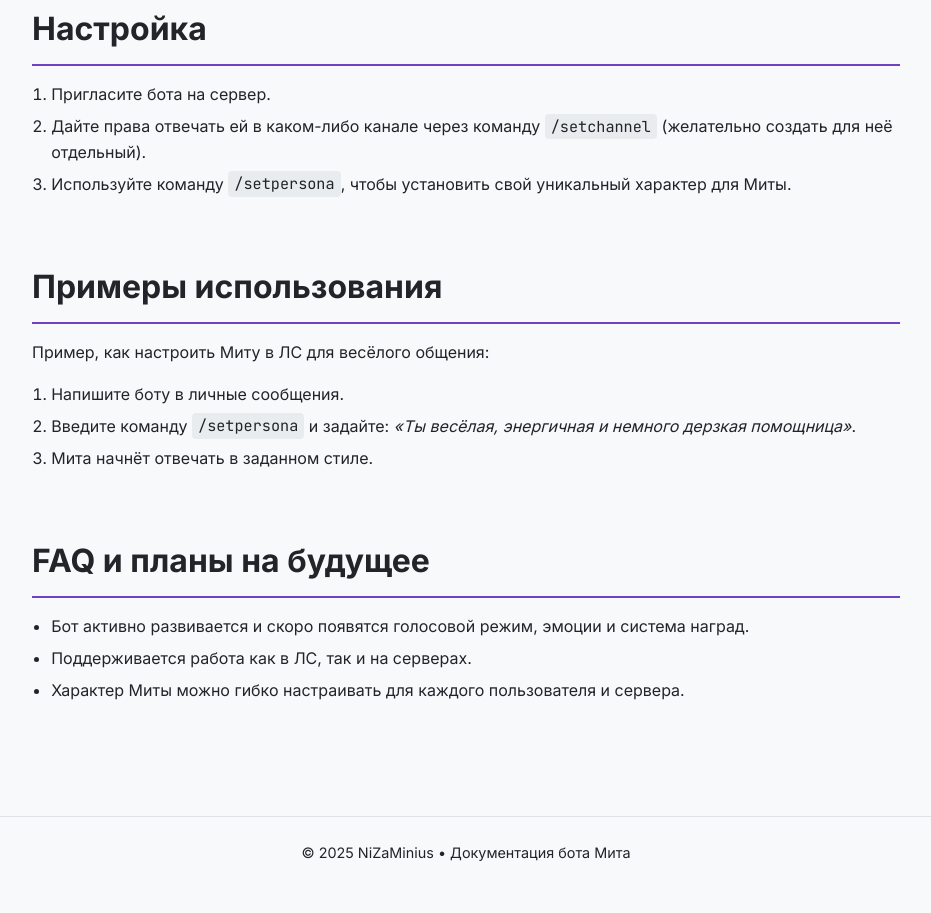
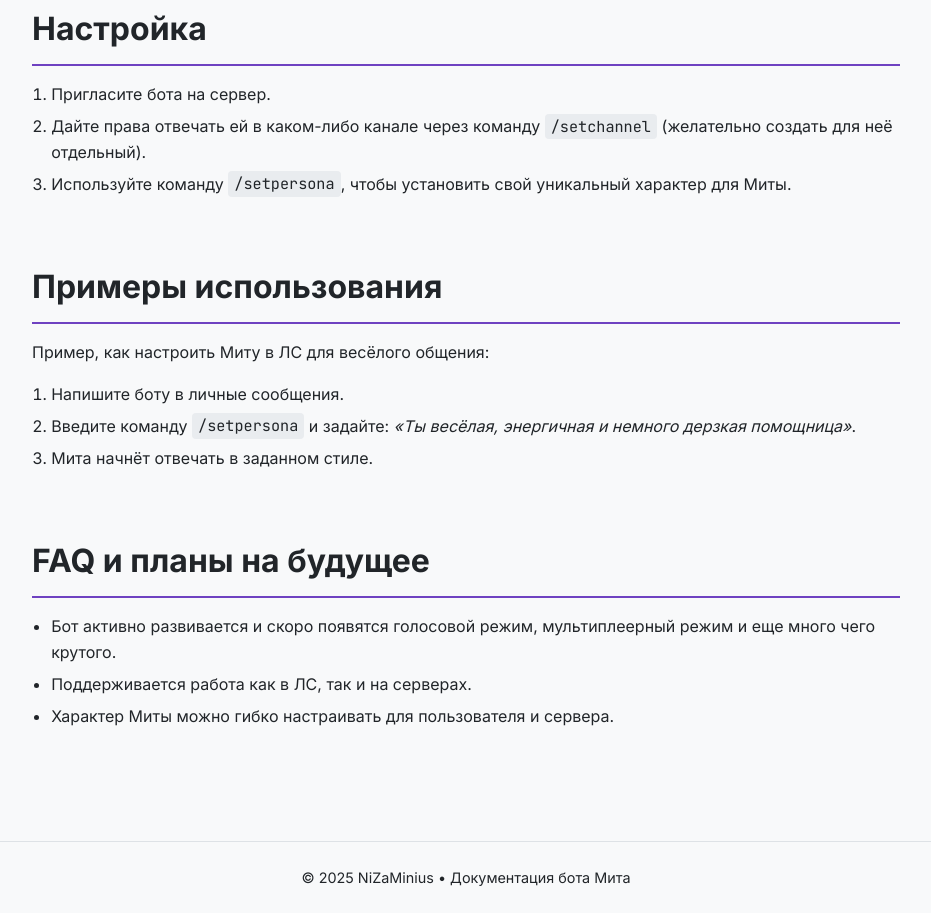
Before and after one commit to NiZaMinius/Mita_bot_documentation, a plain HTML site: page index.html in a window 1280 px wide. Shown: the part 1129-2042 px from the top of the page, without its empty margins (174-1105 px from the left). Before the commit the page ends 2017 px from the top, so only its background shows below. Drawn offline with Linux system fonts and the light colour scheme.

Commit message:
Update index.html

```diff
--- a/index.html
+++ b/index.html
@@ -271,9 +271,9 @@
     <section id="faq" tabindex="-1">
       <h2>FAQ и планы на будущее</h2>
       <ul>
-        <li>Бот активно развивается и скоро появятся голосовой режим, эмоции и система наград.</li>
+        <li>Бот активно развивается и скоро появятся голосовой режим, мультиплеерный режим и еще много чего крутого.</li>
         <li>Поддерживается работа как в ЛС, так и на серверах.</li>
-        <li>Характер Миты можно гибко настраивать для каждого пользователя и сервера.</li>
+        <li>Характер Миты можно гибко настраивать для пользователя и сервера.</li>
       </ul>
     </section>
   </main>
```
